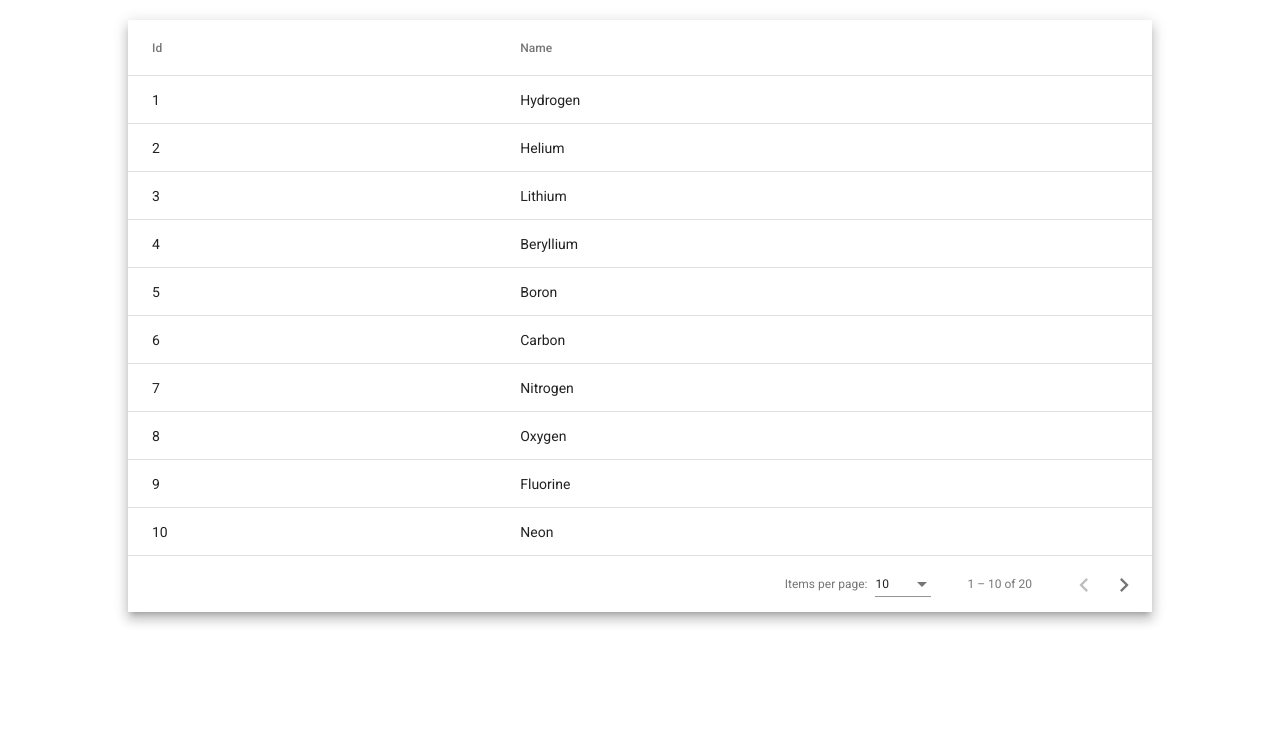
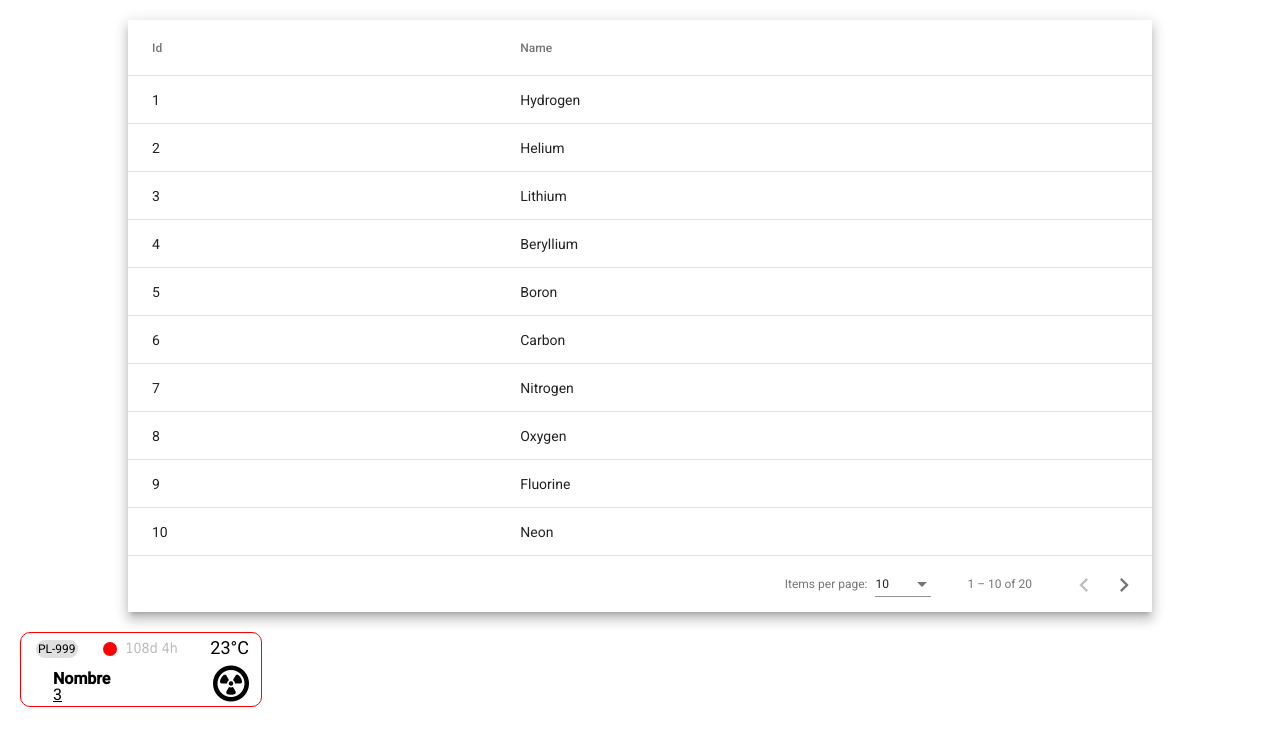
Before and after one commit to Eriold/papatas-air-quality, an Angular app: page / in a window 1280 px wide. Shown: the top 746 px of the page. Built offline with nearby package versions, Linux system fonts and the light colour scheme; no server answers.

Commit message:
Add structure and desing of card-air-quality

```diff
--- a/src/app/app.component.html
+++ b/src/app/app.component.html
@@ -1 +1,3 @@
 <app-data-table-cities></app-data-table-cities>
+
+<app-card-air-quality></app-card-air-quality>
--- a/src/app/view/resumen/card-air-quality/card-air-quality.component.css
+++ b/src/app/view/resumen/card-air-quality/card-air-quality.component.css
@@ -0,0 +1,94 @@
+/********** Variable color default ***********/
+
+
+/* :root {
+    --main-grey: #cccccc;
+} */
+
+
+/********** Desing estructure card **********/
+
+.card-air-quality {
+    width: 240px;
+    /* border-color: red; */
+    border-radius: 10px;
+    border-style: solid;
+    border-width: 1px;
+    margin: 20px;
+}
+
+.flex-container {
+    display: flex;
+    align-items: stretch;
+}
+
+.flex-container>div {
+    /* background-color: DodgerBlue; */
+    /* color: white; */
+    width: 40px;
+    margin: 2px;
+    line-height: 25px;
+    /* font-family: ; */
+}
+
+
+/********** Aling items type-text **********/
+
+.aling-left {
+    text-align: left;
+    padding-left: 10px;
+}
+
+.aling-right {
+    text-align: right;
+    padding-right: 10px;
+}
+
+
+/********** Format default text using in card air quality **********/
+
+.city-name {
+    display: block;
+    margin-left: 10px;
+    line-height: 0.5em;
+    text-decoration: underline;
+}
+
+
+/********** Desing parts of Card Air Quality¨**********/
+
+.size-text-small {
+    font-size: 12px;
+}
+
+.size-text-medium {
+    font-size: 14px;
+}
+
+.size-text-big {
+    font-size: 18px;
+    /* font-family: ; */
+}
+
+.circle-emergency {
+    height: 14px;
+    width: 14px;
+    /* background-color: red; */
+    border-radius: 50%;
+    display: inline-block;
+    vertical-align: middle;
+}
+
+.pl-desing-border {
+    background-color: #e0e0e0;
+    border-radius: 10px;
+    margin: 3px;
+    border: 2px solid #e0e0e0;
+}
+
+.last-activity {
+    margin: 5px;
+    color: #bbb9b9;
+    font-family: Tahoma;
+    /* font-weight: 550; */
+}
--- a/src/app/view/resumen/card-air-quality/card-air-quality.component.html
+++ b/src/app/view/resumen/card-air-quality/card-air-quality.component.html
@@ -1 +1,21 @@
-<p>card-air-quality works!</p>
+<div class="card-air-quality" [style.border-color]="getColorAirQuality(AirQuality)">
+    <div class="flex-container">
+        <div style="flex-grow: 1" class="aling-left"> <span class="pl-desing-border size-text-small">{{ Id }}</span></div>
+        <div style="flex-grow: 3" class="aling-left">
+            <span class="circle-emergency" [style.background-color]="getColorAirQuality(AirQuality)"></span>
+            <span class="last-activity size-text-medium">{{ formatLastActivity(LastActivity) }}</span>
+        </div>
+        <div style="flex-grow: 1" class="aling-right size-text-big">{{ Temperature }}°C</div>
+    </div>
+    <div class="flex-container">
+        <div style="flex-grow: 1" class="aling-left">
+            <span class="text-card aling-left">
+      <strong class="aling-left "> {{ Name }} </strong></span
+    >
+    <span class="city-name aling-left">{{ CityId }} </span>
+        </div>
+        <div style="flex-grow: 1" class="aling-right">
+            <i style="font-size:24px" [className]="Icon" style="font-size:36px;color:black"></i>
+        </div>
+    </div>
+</div>
--- a/src/app/view/resumen/card-air-quality/card-air-quality.component.ts
+++ b/src/app/view/resumen/card-air-quality/card-air-quality.component.ts
@@ -7,9 +7,45 @@ import { Component, OnInit } from '@angular/core';
 })
 export class CardAirQualityComponent implements OnInit {
 
-  constructor() { }
-
-  ngOnInit() {
+  Id: string;
+  Name: string;
+  LastActivity: string;
+  Temperature: number;
+  CityId: number;
+  StormLevel: string;
+  AirQuality: number;
+  Icon: string;
+  constructor() {
+    this.Id = 'PL-999';
+    this.Name = 'Nombre';
+    this.LastActivity = '2019-08-18T23:00:12.000';
+    this.Temperature = 23;
+    this.CityId = 3;
+    this.AirQuality = 2;
+    // this.StormLevel = 'none';
+    this.Icon = this.inconStormLevel('nuke');
   }
 
+  getColorAirQuality(AirQuality: number) {
+    return (AirQuality > 0) ? ((AirQuality === 2) ? 'red' : 'orange') : '#06d829';
+  }
+
+  formatLastActivity(LastActivity: string) {
+    const dateApi: any = new Date(LastActivity);
+    const dateNow: any = new Date();
+    const dayMilliseconds = 86400000;
+    const differenceMilliseconds = dateNow - dateApi;
+    const differenceDays = differenceMilliseconds / dayMilliseconds;
+    const stringDays = ('' + differenceDays).split('.');
+    const hours = parseFloat('0.' + stringDays[1]) * 24;
+
+    // console.log('Han transcurrido ', stringDays[0], 'Dias y ', parseFloat('0.' + stringDays[1]) * 24, 'Horas' + hours);
+    return ` ${stringDays[0]}d ${Math.trunc(hours)}h`;
+  }
+
+  inconStormLevel(StormLevel: string) {
+    return (StormLevel === 'none') ? 'fas fa-sun' : ((StormLevel === 'electric') ? 'fas fa-poo-storm' : 'fas fa-radiation-alt');
+  }
+
+  ngOnInit() { }
 }
--- a/src/index.html
+++ b/src/index.html
@@ -1,5 +1,6 @@
 <!doctype html>
 <html lang="en">
+
 <head>
     <meta charset="utf-8">
     <title>PatatasAirQuality</title>
@@ -8,8 +9,11 @@
     <link rel="icon" type="image/x-icon" href="favicon.ico">
     <link href="https://fonts.googleapis.com/css?family=Roboto:300,400,500&display=swap" rel="stylesheet">
     <link href="https://fonts.googleapis.com/icon?family=Material+Icons" rel="stylesheet">
+    <script src="https://kit.fontawesome.com/a076d05399.js"></script>
 </head>
+
 <body>
     <app-root></app-root>
 </body>
+
 </html>
```
Lines whose indentation alone changed are shown as unchanged.
